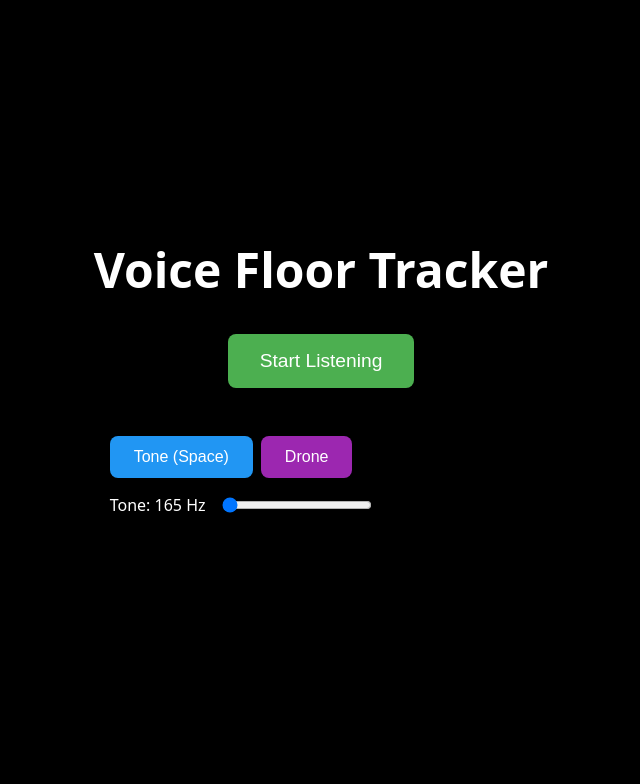
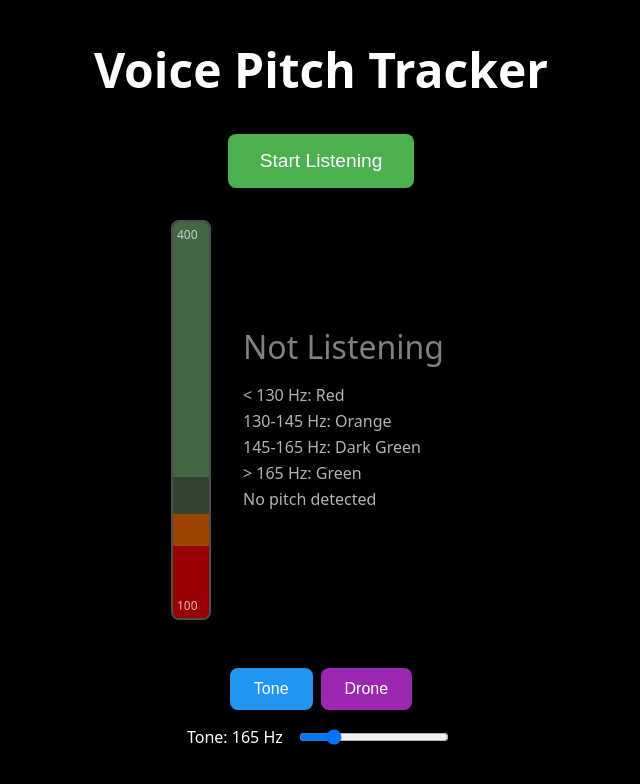
Before and after one commit to phoebejaffe/voice-pitch-tracker, a React (Vite) app: page / in a window 1280 px wide. Shown: the top 784 px of the page, without its empty margins (319-959 px from the left). Built offline with nearby package versions, Linux system fonts and the light colour scheme.

Commit message:
many changes

```diff
--- a/src/App.tsx
+++ b/src/App.tsx
@@ -11,7 +11,7 @@ const COLOR_THRESHOLDS = [
   { maxFreq: 130, color: "#990000", label: "< 130 Hz: Red" },
   { maxFreq: 145, color: "#994400", label: "130-145 Hz: Orange" },
   { maxFreq: 165, color: "#334433", label: "145-165 Hz: Dark Green" },
-  { maxFreq: Infinity, color: "#446644", label: "165+ Hz: Green" },
+  { maxFreq: Infinity, color: "#446644", label: "> 165 Hz: Green" },
   { maxFreq: null, color: "#000000", label: "No pitch detected" },
 ];
 
@@ -377,18 +377,6 @@ function App() {
     };
   }, []);
 
-  // Spacebar listener for playing tone
-  useEffect(() => {
-    const handleKeyDown = (e: KeyboardEvent) => {
-      if (e.code === "Space" && e.target === document.body) {
-        e.preventDefault();
-        playTone();
-      }
-    };
-    window.addEventListener("keydown", handleKeyDown);
-    return () => window.removeEventListener("keydown", handleKeyDown);
-  }, [toneFrequency]);
-
   // Keep the last color when frequency is null (don't transition through black)
   if (frequency !== null) {
     lastColorRef.current = getBackgroundColor(frequency);
@@ -414,7 +402,7 @@ function App() {
     >
       <div style={{ textAlign: "center" }}>
         <h1 style={{ fontSize: "3rem", marginBottom: "2rem" }}>
-          Voice Floor Tracker
+          Voice Pitch Tracker
         </h1>
 
         {error && (
@@ -467,13 +455,63 @@ function App() {
 
         <div
           style={{
-            marginBottom: "2rem",
+            display: "flex",
+            gap: "2rem",
+            alignItems: "center",
+            width: "300px",
+            marginLeft: "auto",
+            marginRight: "auto",
+          }}
+        >
+          <PitchIndicator frequency={frequency} />
+          <div>
+            <div
+              style={{
+                fontSize: "2rem",
+                marginBottom: "1rem",
+                textAlign: "left",
+              }}
+            >
+              {frequency !== null ? (
+                <>
+                  <strong>{Math.round(frequency)} Hz</strong>
+                </>
+              ) : (
+                <span style={{ opacity: 0.5 }}>
+                  {isListening ? "Listening" : "Not Listening"}
+                </span>
+              )}
+            </div>
+
+            <div style={{ fontSize: "1rem", opacity: 0.7, textAlign: "left" }}>
+              {COLOR_THRESHOLDS.map((threshold, index) => (
+                <p key={index} style={{ margin: "0.25rem 0" }}>
+                  {threshold.label}
+                </p>
+              ))}
+            </div>
+          </div>
+        </div>
+
+        <div
+          style={{
+            marginTop: "2rem",
             padding: "1rem",
             backgroundColor: "rgba(0,0,0,0.3)",
             borderRadius: "8px",
+            width: "300px",
+            marginLeft: "auto",
+            marginRight: "auto",
           }}
         >
-          <div style={{ display: "flex", gap: "0.5rem", marginBottom: "1rem" }}>
+          <div
+            style={{
+              display: "flex",
+              gap: "0.5rem",
+              marginBottom: "1rem",
+              justifyContent: "center",
+            }}
+          >
             <button
               onClick={playTone}
               style={{
@@ -486,7 +524,7 @@ function App() {
                 cursor: "pointer",
               }}
             >
-              Tone (Space)
+              Tone
             </button>
             <button
               onClick={isDronePlaying ? stopDrone : startDrone}
@@ -508,7 +546,7 @@ function App() {
             <input
               id="toneFreq"
               type="range"
-              min={165}
+              min={155}
               max={205}
               step={10}
               value={toneFrequency}
@@ -517,33 +555,6 @@ function App() {
             />
           </div>
         </div>
-
-        {isListening && (
-          <div style={{ display: "flex", gap: "2rem", alignItems: "center" }}>
-            <PitchIndicator frequency={frequency} />
-            <div>
-              <div style={{ fontSize: "2rem", marginBottom: "1rem" }}>
-                {frequency !== null ? (
-                  <>
-                    <strong>{Math.round(frequency)} Hz</strong>
-                  </>
-                ) : (
-                  <span style={{ opacity: 0.5 }}>Listening...</span>
-                )}
-              </div>
-
-              <div
-                style={{ fontSize: "1rem", opacity: 0.7, textAlign: "left" }}
-              >
-                {COLOR_THRESHOLDS.map((threshold, index) => (
-                  <p key={index} style={{ margin: "0.25rem 0" }}>
-                    {threshold.label}
-                  </p>
-                ))}
-              </div>
-            </div>
-          </div>
-        )}
       </div>
     </div>
   );
```
